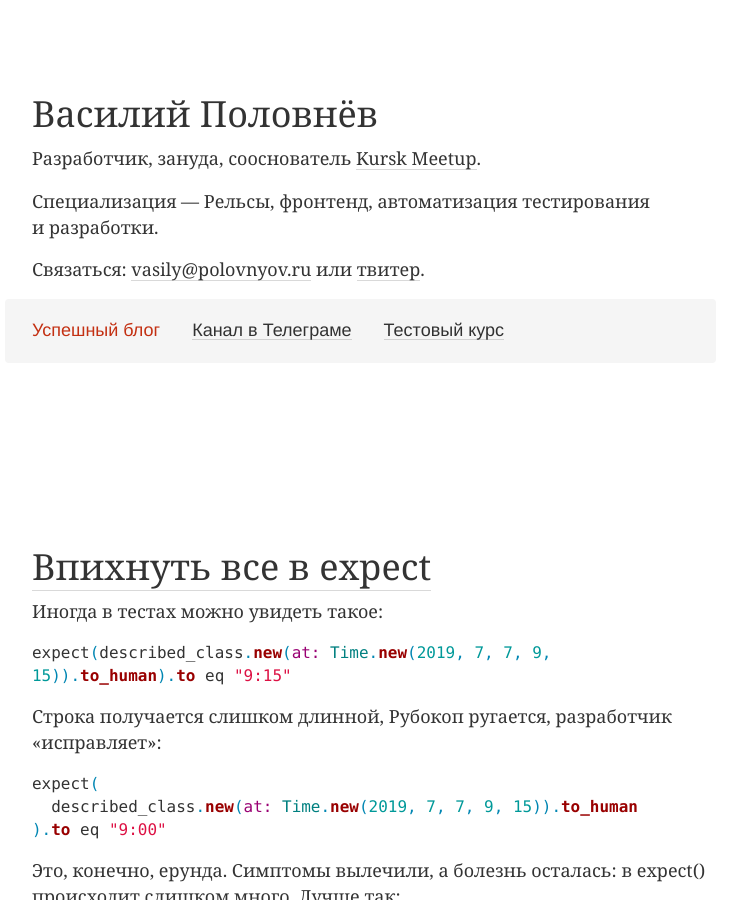
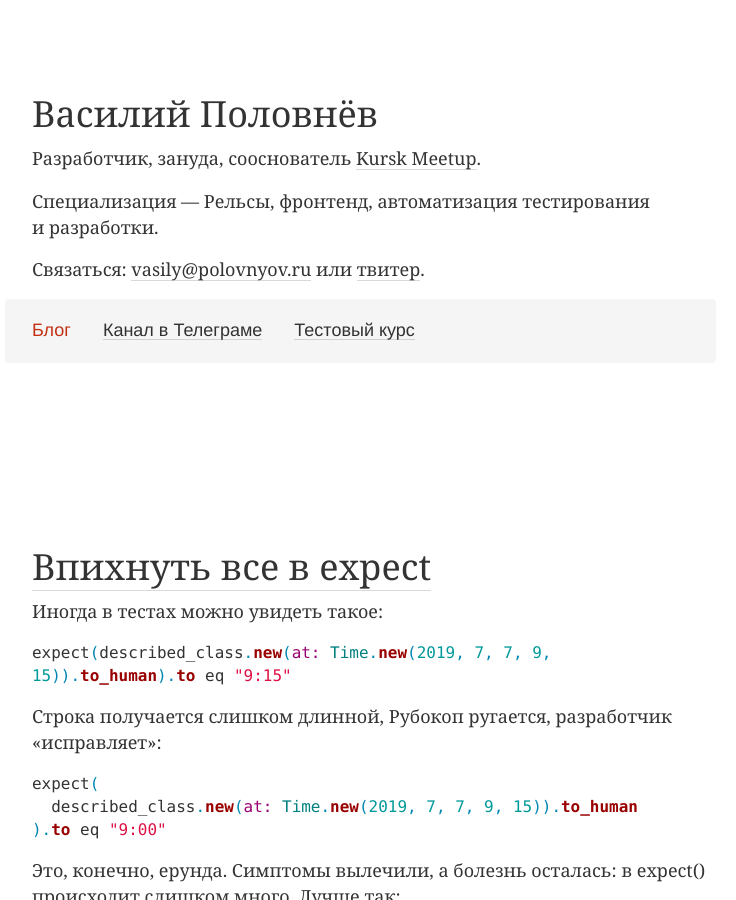
Before and after one commit to vast/vast.github.io, a Jekyll site: the page built from index.html, in a window 1280 px wide and 900 px high. Shown: the whole window, without its empty margins (248-984 px from the left). Built offline with Jekyll 4.4.1, drawn with Linux system fonts in a browser that asks for light colours.

Commit message:
rename blog one more time

```diff
--- a/_config.yml
+++ b/_config.yml
@@ -4,8 +4,8 @@
 kramdown:
   input: GFM
 
-title: 'Успешный блог'
-description: 'О программировании, технологиях и жизни'
+title: 'Блог Половнёва'
+description: 'О разработке, тестировании и культуре работы'
 url: 'http://vasily.polovnyov.ru'
 popular_posts: []
 popular_post_urls:
--- a/index.html
+++ b/index.html
@@ -65,7 +65,7 @@
           или <a href="http://twitter.com/vazilla">твитер</a>.
         </p>
         <p class="my_presence" style="font-family: Helvetica Neue;">
-          <span class="my_presence-link is__active">Успешный блог</span>
+          <span class="my_presence-link is__active">Блог</span>
           <a href="https://t.me/polovnyov_journal" class="my_presence-link">Канал в Телеграме</a>
           <a href="/tests/" class="my_presence-link">Тестовый курс</a>
         </p>
@@ -112,7 +112,7 @@
     </div>
 
     <footer class="old_posts">
-      <h1 class="old_posts-title">Успешный архив</h1>
+      <h1 class="old_posts-title">Архив</h1>
       <ul class="old_posts-list">
         {% for post in site.posts offset:20 %}
           <li class="{{ post.classes }}">
```
